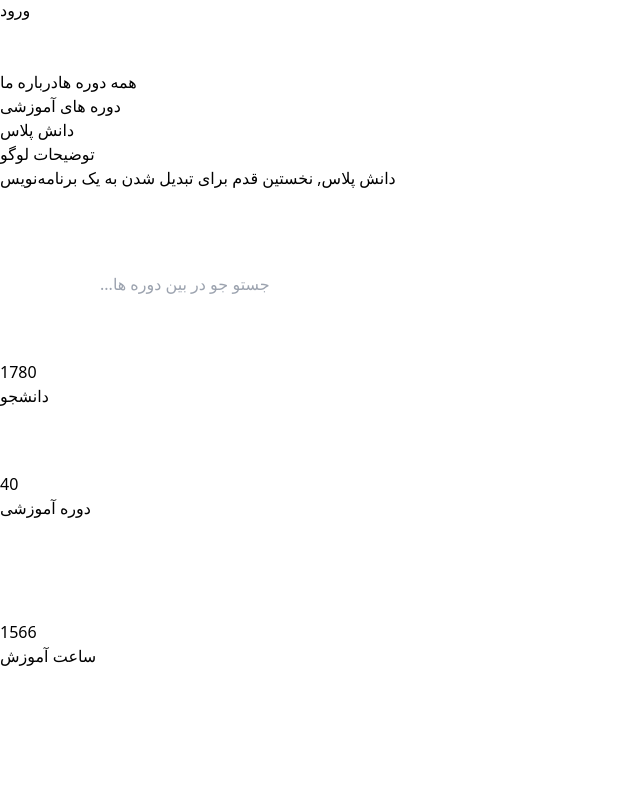
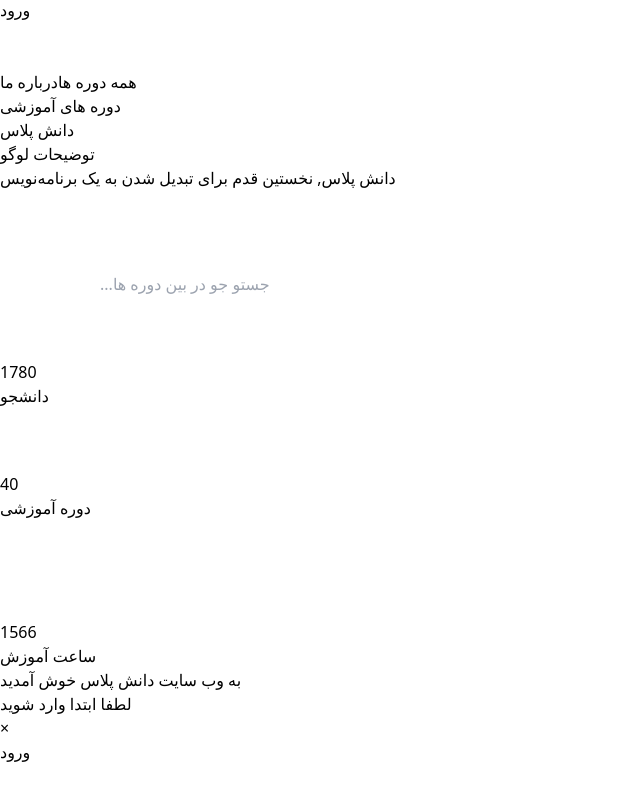
Before and after one commit to Ali-ghorbani-2005/education-portal, a React (Vite) app: page / in a window 1280 px wide. Shown: the part 794-1594 px from the top of the page, without its empty margins (0-640 px from the left). Before the commit the page ends 1548 px from the top, so only its background shows below. Built offline with nearby package versions, Linux system fonts and the light colour scheme.

Commit message:
Creating a message component

```diff
--- a/src/components/homeComponents/homeHeder.tsx
+++ b/src/components/homeComponents/homeHeder.tsx
@@ -1,3 +1,4 @@
+import MessageBox from "../messageBox/messageBox";
 import AuthenticationButton from "./authenticationButton";
 import Brand from "./brand";
 import CourseNavigation from "./CourseNavigation";
@@ -30,6 +31,7 @@ export default function HomeHeder() {
                     <StatisticsCard/>
                 </div>
                 <div>
+                    <MessageBox/>
 
                 </div>
             </div>
--- /dev/null
+++ b/src/components/messageBox/message.css
@@ -0,0 +1,14 @@
+@keyframes slide-up {
+    from {
+      transform: translateY(20px);
+      opacity: 0;
+    }
+    to {
+      transform: translateY(0);
+      opacity: 1;
+    }
+  }
+
+  .animate-slide-up {
+    animation: slide-up 0.5s ease-out forwards;
+  }
--- /dev/null
+++ b/src/components/messageBox/messageBox.tsx
@@ -0,0 +1,51 @@
+
+
+import React, { useState, useEffect } from 'react';
+import './message.css'
+import { Link } from 'react-router-dom';
+const MessageBox: React.FC = () => {
+    const [isVisible, setIsVisible] = useState(false);
+
+    useEffect(() => {
+        const timer = setTimeout(() => {
+            setIsVisible(true);
+        }, 1000); // ۱ ثانیه
+
+        return () => clearTimeout(timer);
+    }, []);
+
+    const handleClose = () => {
+        setIsVisible(false);
+    };
+
+    return (
+        <>
+            {isVisible && (
+                <div className="fixed inset-0 bg-black bg-opacity-50 flex justify-center items-center">
+                    <div className="bg-white w-96 p-6 rounded-lg shadow-lg relative transform transition-transform duration-300 animate-slide-up">
+                        <p className="mb-4 text-center text-xl font-semibold">به وب سایت دانش پلاس خوش آمدید </p>
+
+                        <p className="mb-5 text-center text-lg font-semibold ">لطفا ابتدا وارد شوید </p>
+
+                        <button
+                            onClick={handleClose}
+                            className="absolute top-2 right-2 text-xl"
+                        >
+                            ×
+                        </button>
+                        <div className="flex space-x-2 justify-center items-center">
+                            <Link to='/login'>
+                                <button className="bg-blue-500 text-white px-4 py-2 rounded hover:bg-blue-600">
+                                    ورود
+                                </button>
+                            </Link>
+
+                        </div>
+                    </div>
+                </div>
+            )}
+        </>
+    );
+};
+
+export default MessageBox;
```
